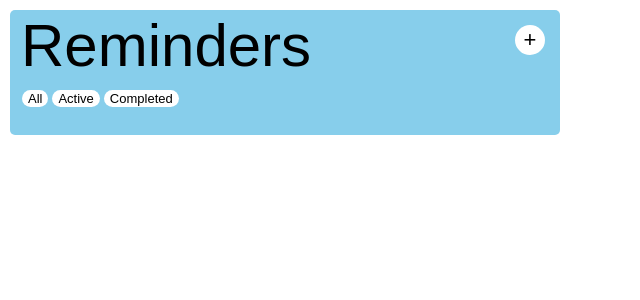
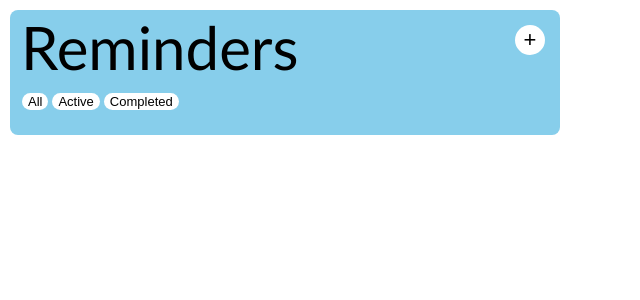
Before and after one commit to RapidProduction/RemindersSample-ReactJs, a React app: page / in a window 1280 px wide. Shown: the top 300 px of the page, without its empty margins (0-640 px from the left). Built offline with nearby package versions, Linux system fonts and the light colour scheme.

Commit message:
Fixed Bug when adding reminder the first time.

```diff
--- a/App.jsx
+++ b/App.jsx
@@ -58,7 +58,11 @@ class App extends React.Component {
 
     //Item Manipulating
     addItem(title, summary, date) {
-        var nextId = items[items.length-1].itemId + 1;
+        var nextId = 0;
+        if(items.length > 0) {
+            var nextId = items[items.length-1].itemId + 1;
+        }
+
         items.push({
             "itemId": nextId,
             "title": title,
--- a/src/sass/layout/homeLayout.scss
+++ b/src/sass/layout/homeLayout.scss
@@ -3,7 +3,7 @@
         display: block;
         width: 550px;
         background: skyblue;
-        border-radius: 5px;
+        border-radius: 8px;
         font-size: 25px;
         position: fixed;
         left: 10px;
@@ -23,7 +23,7 @@
     .title {
         margin-left: 10px;
         font-size: 60px;
-        font-family: Arial, Helvetica, sans-serif;
+        font-family: "Trebuchet MS", Helvetica, sans-serif;
         font-weight: 100;
     }
 
@@ -33,7 +33,7 @@
         top: 15px;
 
         border-width: 0px;
-        border-radius: 30px;
+        border-radius: 100%;
         width: 30px;
         height: 30px;
 
```
